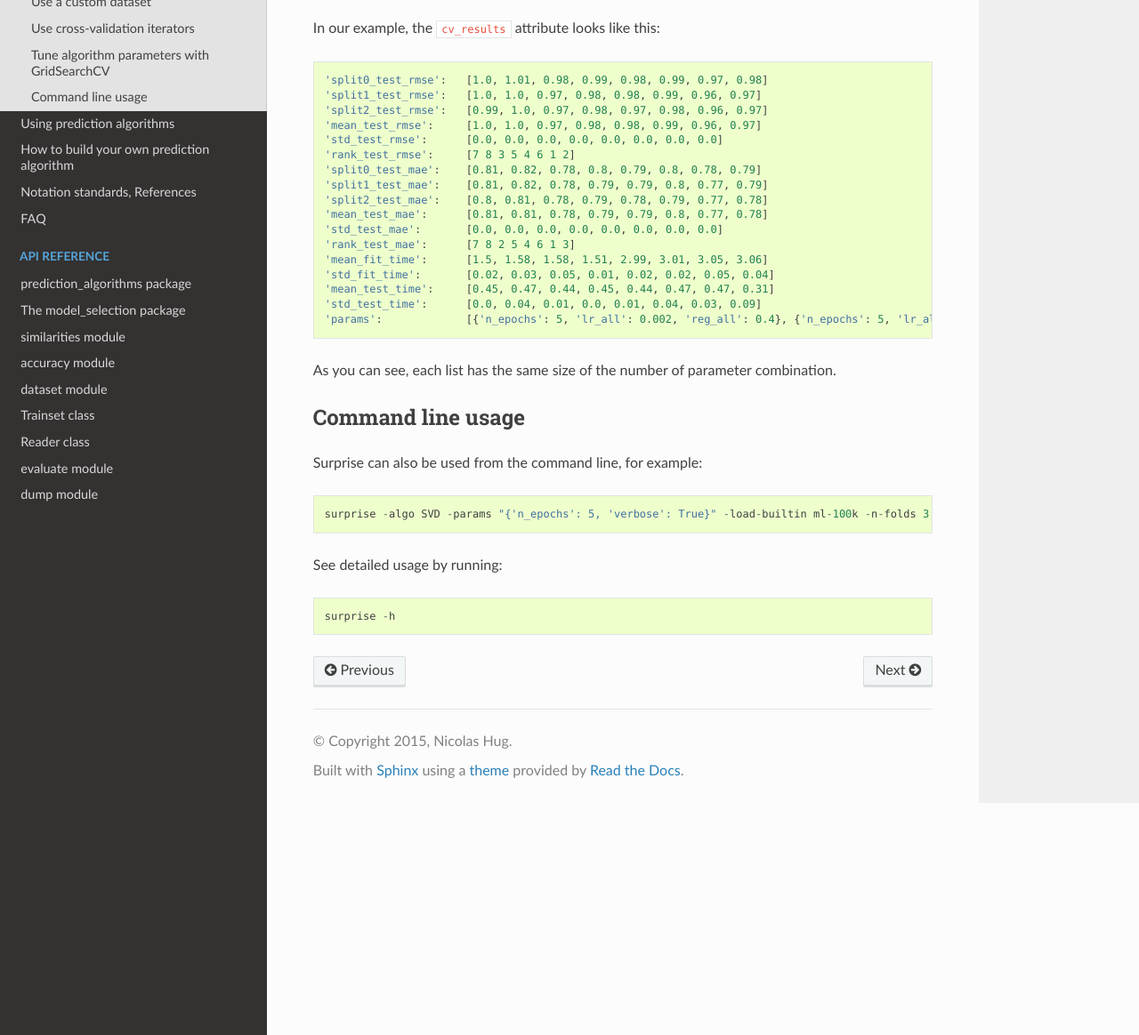
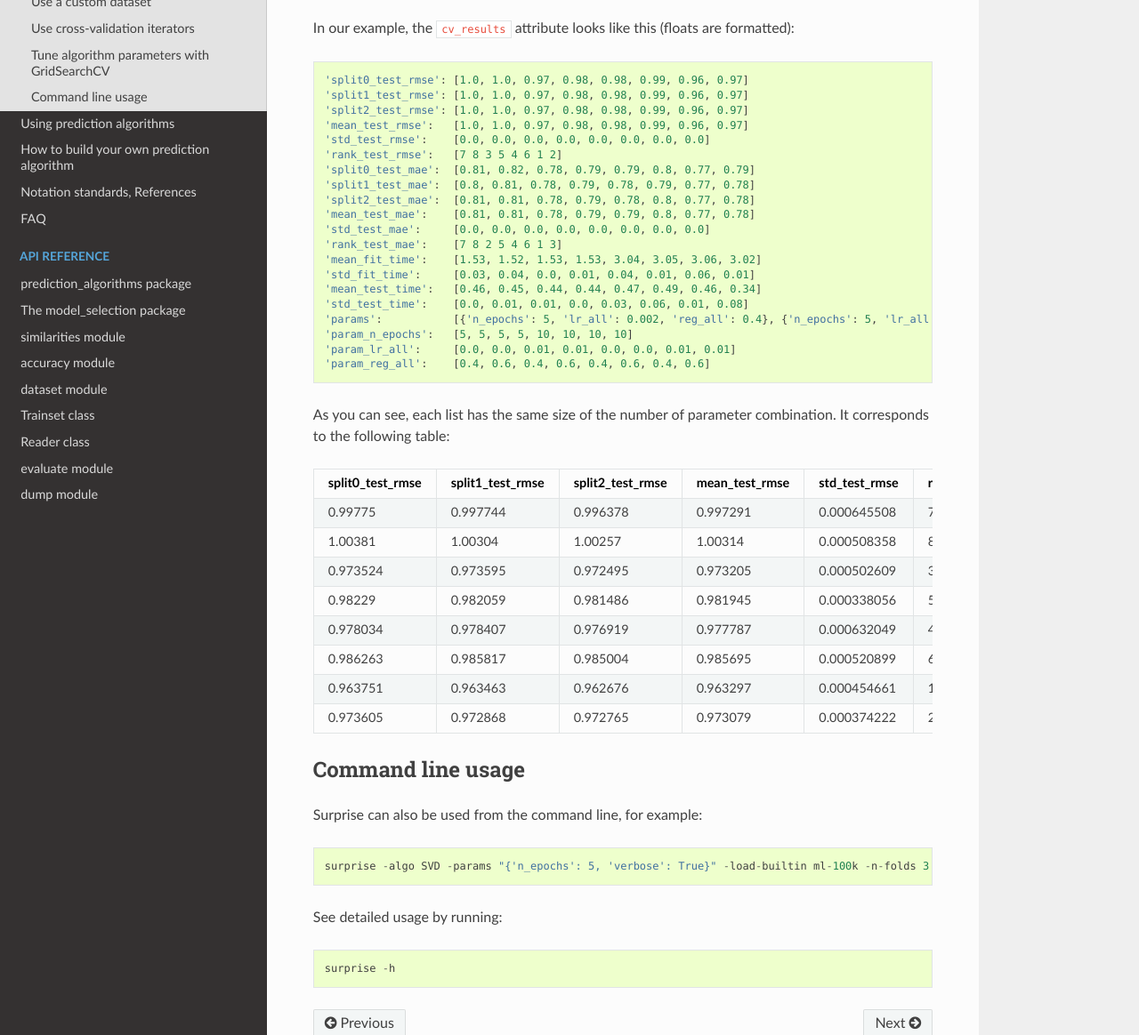
Before and after one commit to NicolasHug/Surprise, a Sphinx documentation site: the page built from doc/source/getting_started.rst, in a window 1280 px wide and 1400 px high, scrolled down 5380 px, cut to the strip 236-1400 px from the top of the window. Shown: the whole strip at 89% size. Built offline with Sphinx 7.4.7 and the Read the Docs theme 2.0.0, drawn with Linux system fonts in a browser that asks for light colours.

Commit message:
Update cv_results example

```diff
--- a/doc/source/getting_started.rst
+++ b/doc/source/getting_started.rst
@@ -320,30 +322,49 @@ information and can be imported in a pandas dataframe:
     :name: grid_search_usage3.py
     :lines: 33
 
-In our example, the ``cv_results`` attribute looks like this:
+In our example, the ``cv_results`` attribute looks like this (floats are
+formatted):
 
 .. parsed-literal::
 
-    'split0_test_rmse':   [1.0, 1.01, 0.98, 0.99, 0.98, 0.99, 0.97, 0.98]
-    'split1_test_rmse':   [1.0, 1.0, 0.97, 0.98, 0.98, 0.99, 0.96, 0.97]
-    'split2_test_rmse':   [0.99, 1.0, 0.97, 0.98, 0.97, 0.98, 0.96, 0.97]
-    'mean_test_rmse':     [1.0, 1.0, 0.97, 0.98, 0.98, 0.99, 0.96, 0.97]
-    'std_test_rmse':      [0.0, 0.0, 0.0, 0.0, 0.0, 0.0, 0.0, 0.0]
-    'rank_test_rmse':     [7 8 3 5 4 6 1 2]
-    'split0_test_mae':    [0.81, 0.82, 0.78, 0.8, 0.79, 0.8, 0.78, 0.79]
-    'split1_test_mae':    [0.81, 0.82, 0.78, 0.79, 0.79, 0.8, 0.77, 0.79]
-    'split2_test_mae':    [0.8, 0.81, 0.78, 0.79, 0.78, 0.79, 0.77, 0.78]
-    'mean_test_mae':      [0.81, 0.81, 0.78, 0.79, 0.79, 0.8, 0.77, 0.78]
-    'std_test_mae':       [0.0, 0.0, 0.0, 0.0, 0.0, 0.0, 0.0, 0.0]
-    'rank_test_mae':      [7 8 2 5 4 6 1 3]
-    'mean_fit_time':      [1.5, 1.58, 1.58, 1.51, 2.99, 3.01, 3.05, 3.06]
-    'std_fit_time':       [0.02, 0.03, 0.05, 0.01, 0.02, 0.02, 0.05, 0.04]
-    'mean_test_time':     [0.45, 0.47, 0.44, 0.45, 0.44, 0.47, 0.47, 0.31]
-    'std_test_time':      [0.0, 0.04, 0.01, 0.0, 0.01, 0.04, 0.03, 0.09]
-    'params':             [{'n_epochs': 5, 'lr_all': 0.002, 'reg_all': 0.4}, {'n_epochs': 5, 'lr_all': 0.002, 'reg_all': 0.6}, {'n_epochs': 5, 'lr_all': 0.005, 'reg_all': 0.4}, {'n_epochs': 5, 'lr_all': 0.005, 'reg_all': 0.6}, {'n_epochs': 10, 'lr_all': 0.002, 'reg_all': 0.4}, {'n_epochs': 10, 'lr_all': 0.002, 'reg_all': 0.6}, {'n_epochs': 10, 'lr_all': 0.005, 'reg_all': 0.4}, {'n_epochs': 10, 'lr_all': 0.005, 'reg_all': 0.6}]
+    'split0_test_rmse': [1.0, 1.0, 0.97, 0.98, 0.98, 0.99, 0.96, 0.97]
+    'split1_test_rmse': [1.0, 1.0, 0.97, 0.98, 0.98, 0.99, 0.96, 0.97]
+    'split2_test_rmse': [1.0, 1.0, 0.97, 0.98, 0.98, 0.99, 0.96, 0.97]
+    'mean_test_rmse':   [1.0, 1.0, 0.97, 0.98, 0.98, 0.99, 0.96, 0.97]
+    'std_test_rmse':    [0.0, 0.0, 0.0, 0.0, 0.0, 0.0, 0.0, 0.0]
+    'rank_test_rmse':   [7 8 3 5 4 6 1 2]
+    'split0_test_mae':  [0.81, 0.82, 0.78, 0.79, 0.79, 0.8, 0.77, 0.79]
+    'split1_test_mae':  [0.8, 0.81, 0.78, 0.79, 0.78, 0.79, 0.77, 0.78]
+    'split2_test_mae':  [0.81, 0.81, 0.78, 0.79, 0.78, 0.8, 0.77, 0.78]
+    'mean_test_mae':    [0.81, 0.81, 0.78, 0.79, 0.79, 0.8, 0.77, 0.78]
+    'std_test_mae':     [0.0, 0.0, 0.0, 0.0, 0.0, 0.0, 0.0, 0.0]
+    'rank_test_mae':    [7 8 2 5 4 6 1 3]
+    'mean_fit_time':    [1.53, 1.52, 1.53, 1.53, 3.04, 3.05, 3.06, 3.02]
+    'std_fit_time':     [0.03, 0.04, 0.0, 0.01, 0.04, 0.01, 0.06, 0.01]
+    'mean_test_time':   [0.46, 0.45, 0.44, 0.44, 0.47, 0.49, 0.46, 0.34]
+    'std_test_time':    [0.0, 0.01, 0.01, 0.0, 0.03, 0.06, 0.01, 0.08]
+    'params':           [{'n_epochs': 5, 'lr_all': 0.002, 'reg_all': 0.4}, {'n_epochs': 5, 'lr_all': 0.002, 'reg_all': 0.6}, {'n_epochs': 5, 'lr_all': 0.005, 'reg_all': 0.4}, {'n_epochs': 5, 'lr_all': 0.005, 'reg_all': 0.6}, {'n_epochs': 10, 'lr_all': 0.002, 'reg_all': 0.4}, {'n_epochs': 10, 'lr_all': 0.002, 'reg_all': 0.6}, {'n_epochs': 10, 'lr_all': 0.005, 'reg_all': 0.4}, {'n_epochs': 10, 'lr_all': 0.005, 'reg_all': 0.6}]
+    'param_n_epochs':   [5, 5, 5, 5, 10, 10, 10, 10]
+    'param_lr_all':     [0.0, 0.0, 0.01, 0.01, 0.0, 0.0, 0.01, 0.01]
+    'param_reg_all':    [0.4, 0.6, 0.4, 0.6, 0.4, 0.6, 0.4, 0.6]
 
 As you can see, each list has the same size of the number of parameter
-combination.
+combination. It corresponds to the following table:
+
+==================  ==================  ==================  ================  ===============  ================  =================  =================  =================  ===============  ==============  ===============  ===============  ==============  ================  ===============  =================================================  ================  ==============  ===============
+  split0_test_rmse    split1_test_rmse    split2_test_rmse    mean_test_rmse    std_test_rmse    rank_test_rmse    split0_test_mae    split1_test_mae    split2_test_mae    mean_test_mae    std_test_mae    rank_test_mae    mean_fit_time    std_fit_time    mean_test_time    std_test_time  params                                               param_n_epochs    param_lr_all    param_reg_all
+==================  ==================  ==================  ================  ===============  ================  =================  =================  =================  ===============  ==============  ===============  ===============  ==============  ================  ===============  =================================================  ================  ==============  ===============
+          0.99775             0.997744            0.996378          0.997291      0.000645508                 7           0.807862           0.804626           0.805282         0.805923      0.00139657                7          1.53341      0.0305216           0.455831      0.000922113  {'n_epochs': 5, 'lr_all': 0.002, 'reg_all': 0.4}                  5           0.002              0.4
+          1.00381             1.00304             1.00257           1.00314       0.000508358                 8           0.816559           0.812905           0.813772         0.814412      0.00155866                8          1.5199       0.0367117           0.451068      0.00938646   {'n_epochs': 5, 'lr_all': 0.002, 'reg_all': 0.6}                  5           0.002              0.6
+          0.973524            0.973595            0.972495          0.973205      0.000502609                 3           0.783361           0.780242           0.78067          0.781424      0.00138049                2          1.53449      0.00496203          0.441558      0.00529696   {'n_epochs': 5, 'lr_all': 0.005, 'reg_all': 0.4}                  5           0.005              0.4
+          0.98229             0.982059            0.981486          0.981945      0.000338056                 5           0.794481           0.790781           0.79186          0.792374      0.00155377                5          1.52739      0.00859185          0.44463       0.000888907  {'n_epochs': 5, 'lr_all': 0.005, 'reg_all': 0.6}                  5           0.005              0.6
+          0.978034            0.978407            0.976919          0.977787      0.000632049                 4           0.787643           0.784723           0.784957         0.785774      0.00132486                4          3.03572      0.0431101           0.466606      0.0254965    {'n_epochs': 10, 'lr_all': 0.002, 'reg_all': 0.4}                10           0.002              0.4
+          0.986263            0.985817            0.985004          0.985695      0.000520899                 6           0.798218           0.794457           0.795373         0.796016      0.00160135                6          3.0544       0.00636185          0.488357      0.0576194    {'n_epochs': 10, 'lr_all': 0.002, 'reg_all': 0.6}                10           0.002              0.6
+          0.963751            0.963463            0.962676          0.963297      0.000454661                 1           0.774036           0.770548           0.771588         0.772057      0.00146201                1          3.0636       0.0597982           0.456484      0.00510321   {'n_epochs': 10, 'lr_all': 0.005, 'reg_all': 0.4}                10           0.005              0.4
+          0.973605            0.972868            0.972765          0.973079      0.000374222                 2           0.78607            0.781918           0.783537         0.783842      0.00170855                3          3.01907      0.011834            0.338839      0.075346     {'n_epochs': 10, 'lr_all': 0.005, 'reg_all': 0.6}                10           0.005              0.6
+==================  ==================  ==================  ================  ===============  ================  =================  =================  =================  ===============  ==============  ===============  ===============  ==============  ================  ===============  =================================================  ================  ==============  ===============
+
+
 
 Command line usage
 ------------------
```
Also changed, not shown: other parts of doc/source/getting_started.rst (+2 -0 lines), 2 other files.
